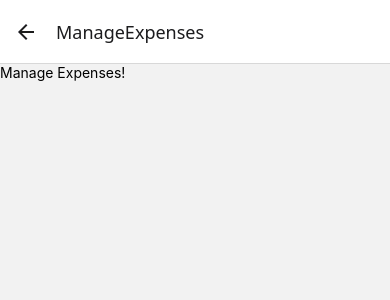
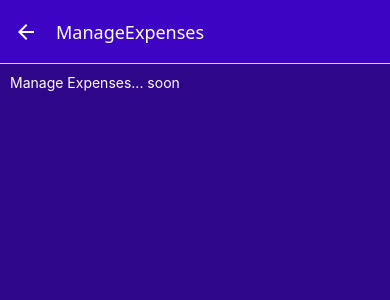
Before and after one commit to adrianjurisic/React-Native-Expo-TheExpenseTracker, a React Native app: screen /ManageExpenses in a window 390 px wide. Shown: the top 300 px of the page. Built offline with nearby package versions, Linux system fonts and the light colour scheme.

Commit message:
Manage Expenses Screen navigation and basic styles

```diff
--- a/App.js
+++ b/App.js
@@ -16,13 +16,22 @@ const BottomTabs = createBottomTabNavigator();
 function ExpensesOverview(){
   return(
     <BottomTabs.Navigator
-      screenOptions={{
+      screenOptions={({navigation}) => ({
         headerStyle: { backgroundColor: GlobalStyles.colors.primary500 },
         headerTintColor: 'white',
         tabBarStyle: { backgroundColor:GlobalStyles.colors.primary500 },
         tabBarActiveTintColor: GlobalStyles.colors.accent500,
-        headerRight: ({tintColor}) => <IconButton icon="add" size={24} color={tintColor} onPress={() => {}} />
-      }}
+        headerRight: ({tintColor}) => (
+            <IconButton
+                icon="add"
+                size={24}
+                color={tintColor}
+                onPress={() => {
+                  navigation.navigate('ManageExpenses')
+                }}
+            />
+          )
+      })}
     >
       <BottomTabs.Screen
         name='RecentExpenses'
@@ -30,7 +39,11 @@ function ExpensesOverview(){
         options={{
           title: 'Recent Expenses',
           tabBarLabel: 'Recent',
-          tabBarIcon: ({color, size}) => <Ionicons name='hourglass' size={size} color={color}/>
+          tabBarIcon: ({color, size}) => (
+            <Ionicons
+                name='hourglass'
+                size={size}
+                color={color}/>)
         }}
       />
       <BottomTabs.Screen
@@ -51,7 +64,12 @@ export default function App() {
     <>
       <StatusBar style="light" />
       <NavigationContainer>
-        <Stack.Navigator initialRouteName='ExpensesOverview'>
+        <Stack.Navigator
+            initialRouteName='ExpensesOverview'
+            screenOptions={{
+              headerStyle:{backgroundColor: GlobalStyles.colors.primary500},
+              headerTintColor: 'white',
+            }}>
           <Stack.Screen
             name='ExpensesOverview'
             component={ExpensesOverview}
@@ -60,6 +78,9 @@ export default function App() {
           <Stack.Screen
             name='ManageExpenses'
             component={ManageExpenses}
+            options={{
+              presentation: 'modal',
+            }}
           />
         </Stack.Navigator>
       </NavigationContainer>
--- a/components/ExpensesOutput/ExpenseItem.js
+++ b/components/ExpensesOutput/ExpenseItem.js
@@ -1,10 +1,12 @@
 import { Pressable, Text, View, StyleSheet } from "react-native";
 import { GlobalStyles } from "../../constants/styles";
 import { getFormattedDate } from "../../util/date";
+import { useNavigation } from "@react-navigation/native";
 
 function ExpenseItem({description, amount, date}){
+    const navigation = useNavigation();
     function expensePressHandler(){
-
+        navigation.navigate('ManageExpenses');
     }
 
     return(
--- a/screens/ManageExpenses.js
+++ b/screens/ManageExpenses.js
@@ -1,13 +1,23 @@
-import { Text, StyleSheet } from "react-native";
+import { Text, StyleSheet, View } from "react-native";
+import { GlobalStyles } from "../constants/styles";
 
 function ManageExpenses(){
     return(
-        <Text>Manage Expenses!</Text>
+        <View style= {styles.screen}>
+            <Text style={styles.text}>Manage Expenses... soon</Text>
+        </View>
     )
 }
 
 export default ManageExpenses;
 
 const styles = StyleSheet.create({
-
+    screen: {
+        backgroundColor: GlobalStyles.colors.primary700,
+        flex: 1,
+    },
+    text: {
+        color: 'white',
+        padding: 10,
+    }
 });
```
